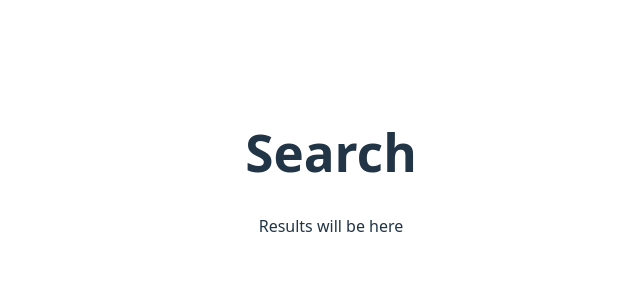
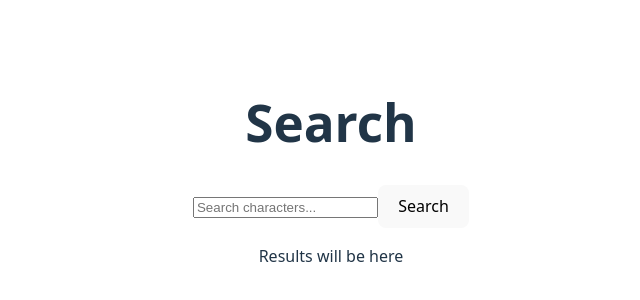
Before and after one commit to Val-d-emar/rs-react-app, a React (Vite) app: page / in a window 1280 px wide. Shown: the part 228-528 px from the top of the page, without its empty margins (309-949 px from the left). Built offline with nearby package versions, Linux system fonts and the light colour scheme.

Commit message:
feat: add search

```diff
--- a/src/components/Header.tsx
+++ b/src/components/Header.tsx
@@ -1,10 +1,12 @@
 import React from 'react';
+import Search from './Search/Search';
 
 class Header extends React.Component {
   render() {
     return (
       <header>
         <h1>Search</h1>
+        <Search />
       </header>
     );
   }
--- /dev/null
+++ b/src/components/Search/Search.tsx
@@ -0,0 +1,14 @@
+import React from 'react';
+
+class Search extends React.Component {
+  render() {
+    return (
+      <div>
+        <input type='search' placeholder='Search characters...' />
+        <button>Search</button>
+      </div>
+    );
+  }
+}
+
+export default Search;
```
